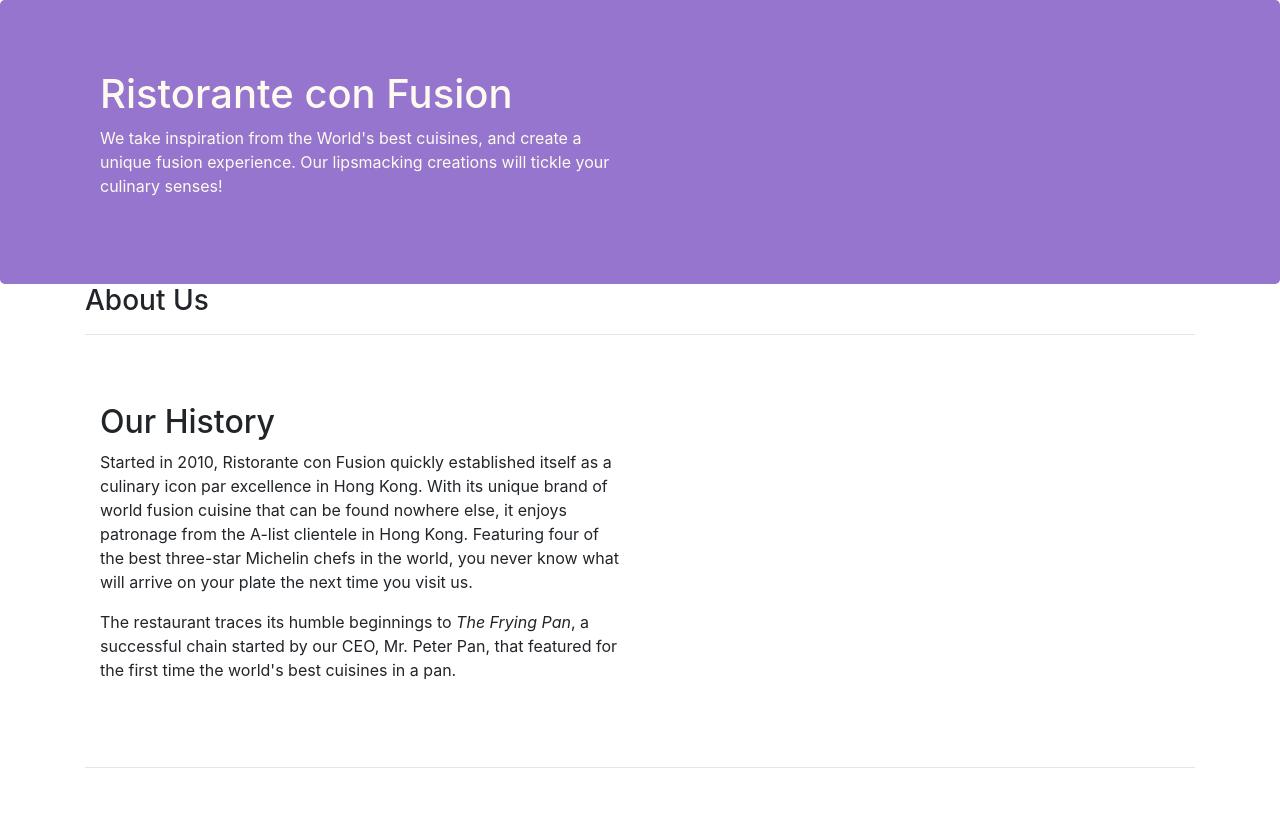
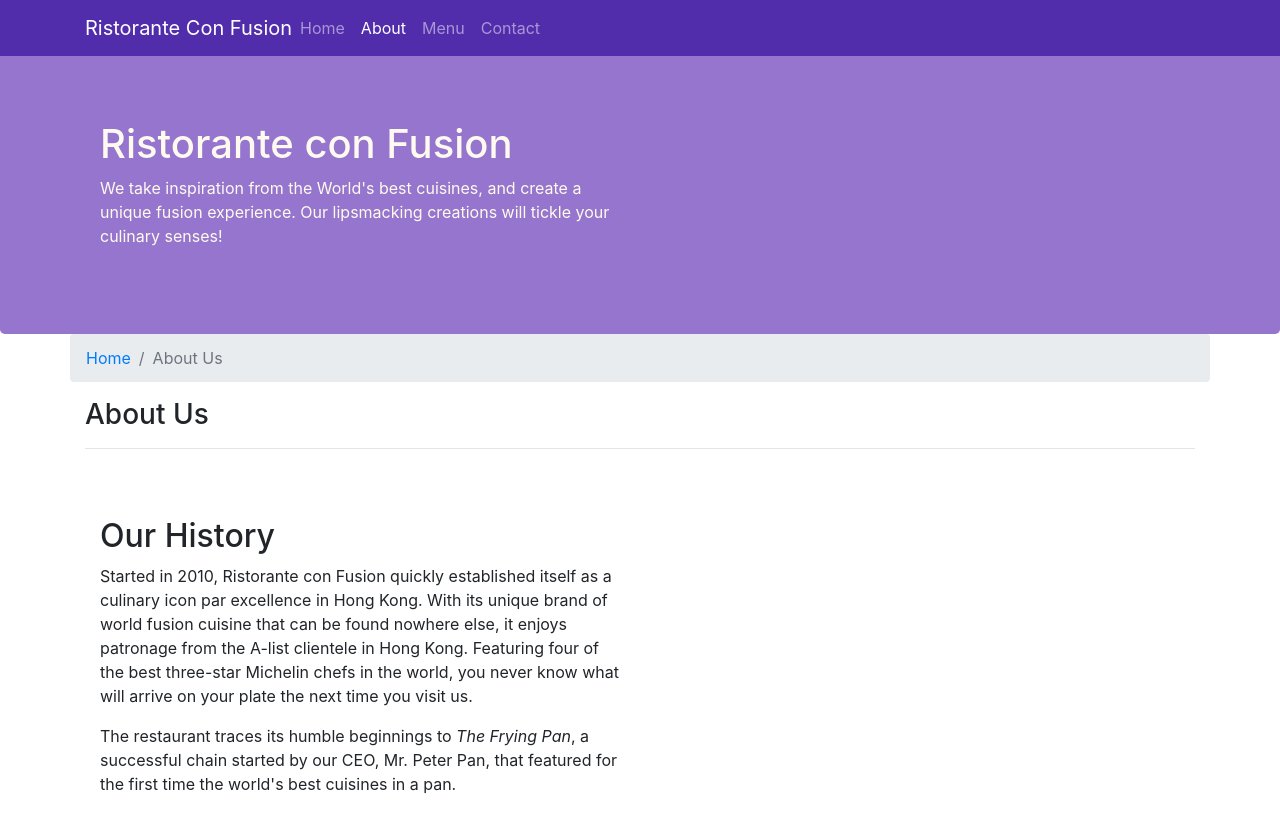
Before and after one commit to sunaina1680/project, a website: page aboutus.html in a window 1280 px wide. Shown: the top 815 px of the page. Drawn offline with nearby package versions, Linux system fonts and the light colour scheme.

Commit message:
Navbar and breadcrumb

```diff
--- a/aboutus.html
+++ b/aboutus.html
@@ -15,7 +15,22 @@
 </head>
 
 <body>
-
+    <nav class ="navbar navbar-dark navbar-expand-sm fixed-top">
+        <div class="container">
+            <button class="navbar-toggler" type="button" data-toggle="collapse" data-target="#Navbar">
+            <span class="navbar-toggler-icon"></span>
+            </button>
+        <a class="navbar-brand mr-auto" href="./index.html">Ristorante Con Fusion</a>
+       <div class="collapse navbar-collapse" id="Navbar">
+        <ul class ="navbar-nav mr-auto">
+            <li class ="nav-item"><a class="nav-link" href="./index.html">Home</a></li>
+            <li class ="nav-item active"><a class="nav-link" href="#">About</a></li>
+            <li class ="nav-item"><a class="nav-link" href="#">Menu</a></li>
+            <li class ="nav-item"><a class="nav-link" href="#">Contact</a></li>
+        </ul>
+    </div>
+    </div>
+    </nav>
     <header class="jumbotron">
         <div class="container">
             <div class="row row-header">
@@ -31,6 +46,10 @@
 
     <div class ="container">
         <div class ="row">
+            <ol class="col-12 breadcrumb">
+                <li class="breadcrumb-item"><a href="./index.html">Home</a></li>
+                <li class="breadcrumb-item active">About Us</li>
+            </ol>
             <div class ="col-12 col-sm">
                <h3>About Us</h3>
                <hr>
@@ -78,7 +97,7 @@
                 <div class="col-4 offset-1 col-sm-2">
                     <h5>Links</h5>
                     <ul class="list-unstyled">
-                        <li><a href="#">Home</a></li>
+                        <li><a href="./index.html">Home</a></li>
                         <li><a href="#">About</a></li>
                         <li><a href="#">Menu</a></li>
                         <li><a href="#">Contact</a></li>
--- a/css/styles.css
+++ b/css/styles.css
@@ -23,8 +23,17 @@
     color: floralwhite;
 }
 
-.address {
+address {
     font-size: 80%;
     margin: 0px;
     color: #0f0f0f;
 }
+
+body {
+    padding: 50px 0px 0px 0px;
+    z-index: 0;
+}
+
+.navbar-dark {
+    background-color: #512DAB;
+}
```
Also changed, not shown: index.html (+17 -2 lines).
